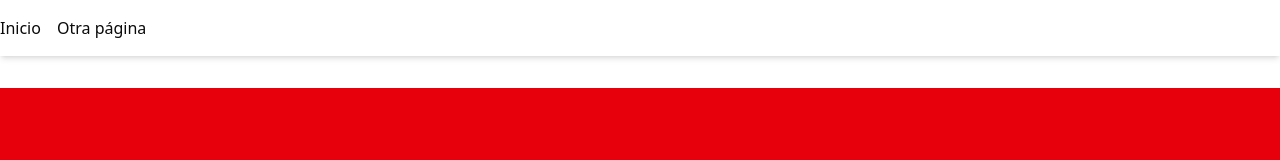
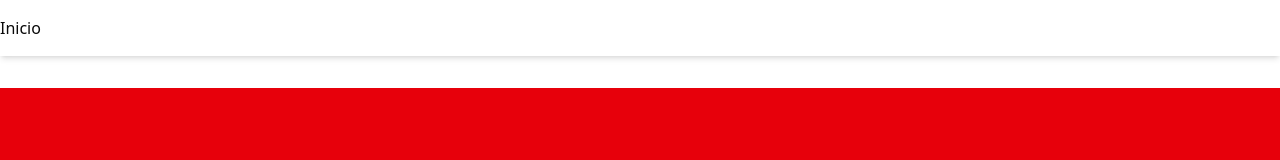
Before and after one commit to AndresAntelo21/washapp-frontend, a React (Vite) app: page / in a window 1280 px wide. Shown: the top 160 px of the page. Built offline with nearby package versions, Linux system fonts and the light colour scheme.

Commit message:
remove router dont exist

```diff
--- a/src/components/layout/MainLayout.tsx
+++ b/src/components/layout/MainLayout.tsx
@@ -1,16 +1,15 @@
-import { Link } from 'wouter'
+import { Link } from 'wouter';
 
 export default function MainLayout({ children }: { children: React.ReactNode }) {
   return (
     <div>
-            <header className="bg-white shadow-md py-4">
+      <header className="bg-white py-4 shadow-md">
         <nav className="container mx-auto flex gap-4">
           <Link href="/">Inicio</Link>
-                    <Link href="/otra">Otra página</Link>
         </nav>
       </header>
 
       <main className="container mx-auto mt-8">{children}</main>
     </div>
-    )
+  );
 }
```
Lines whose indentation alone changed are shown as unchanged.
